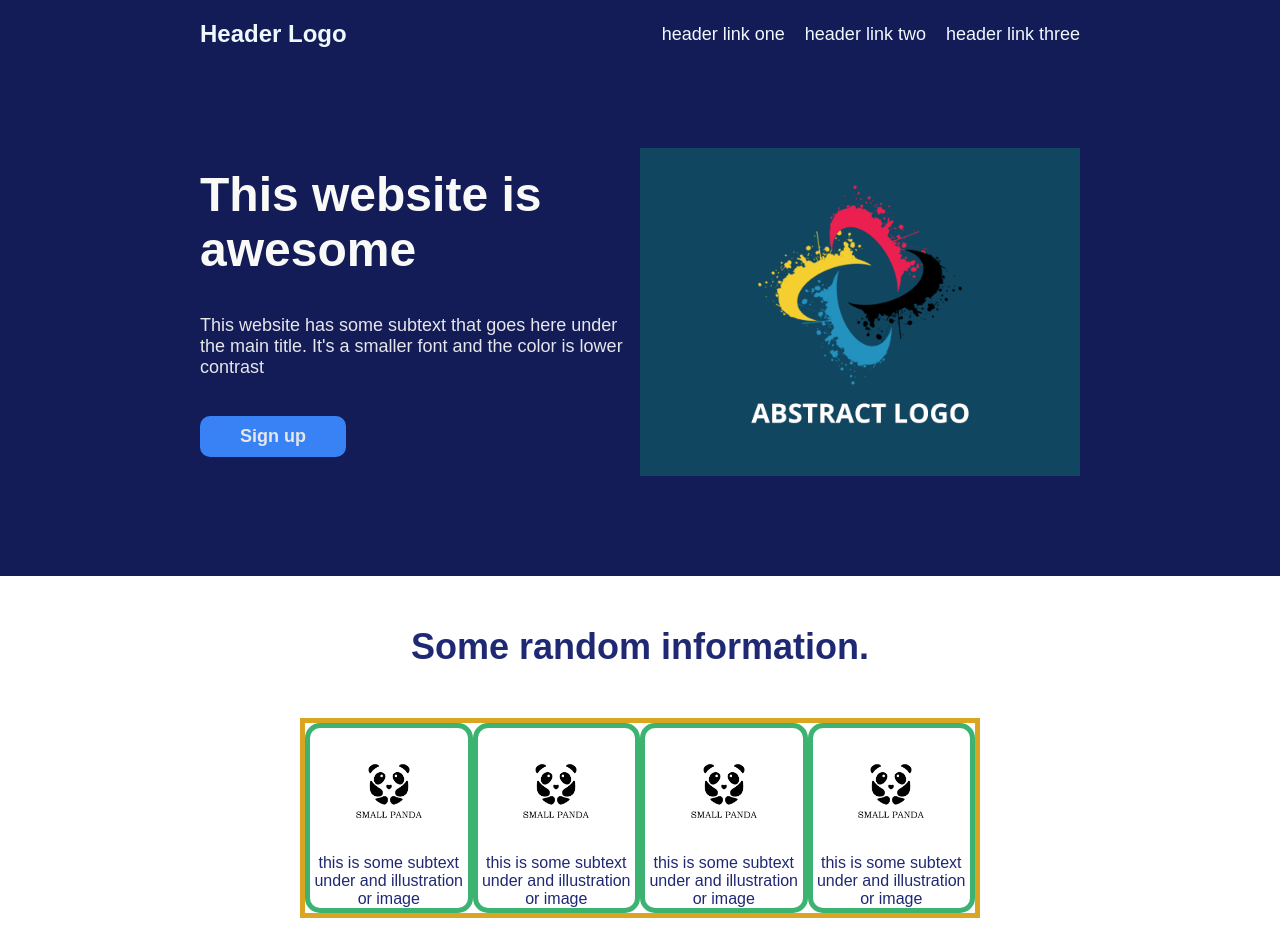
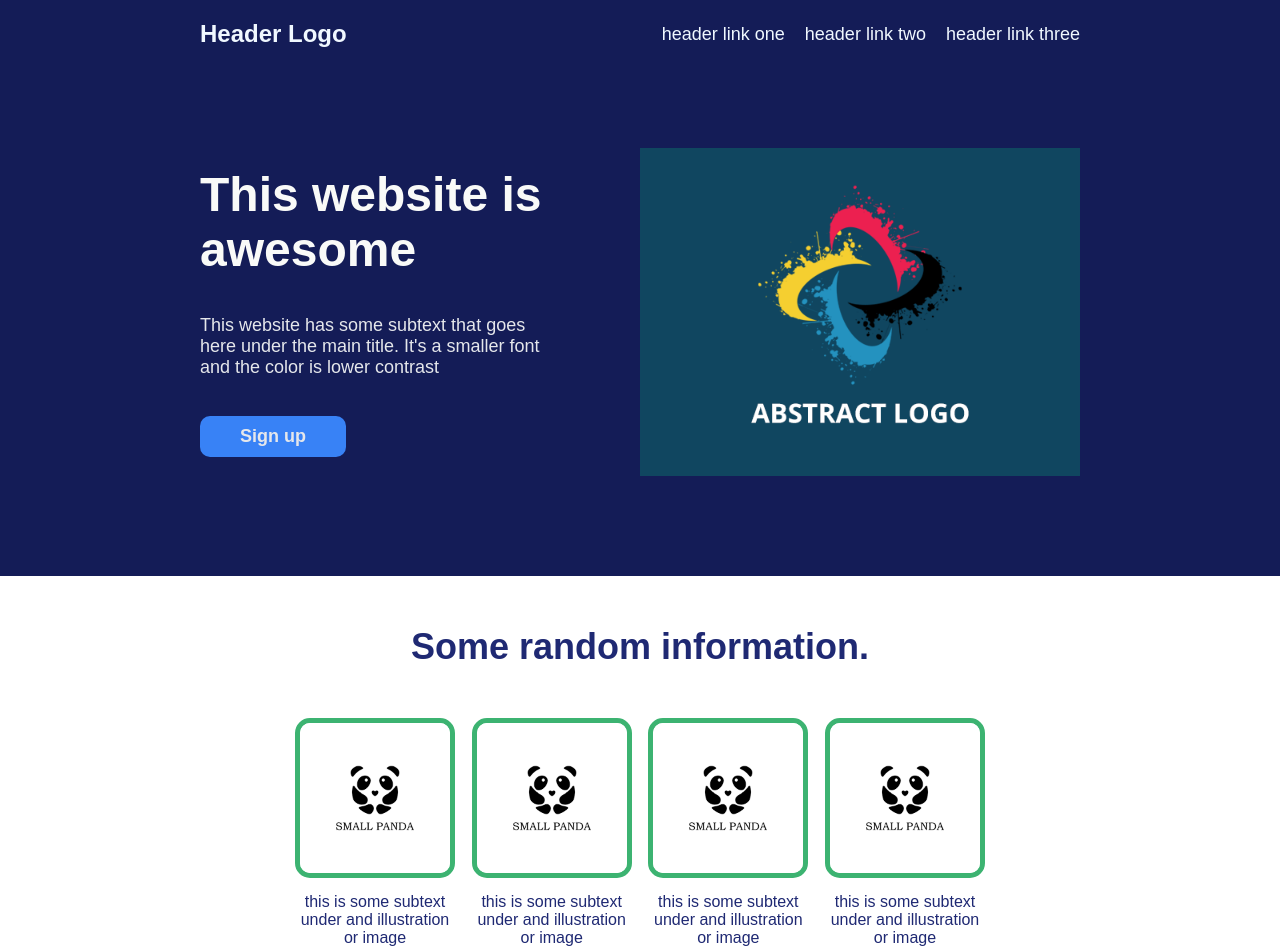
Before and after one commit to ncalexander89/landing-page, a plain HTML site: page index.html in a window 1280 px wide. Shown: the top 952 px of the page. Drawn offline with Linux system fonts and the light colour scheme.

Commit message:
fixed information

```diff
--- a/styles.css
+++ b/styles.css
@@ -37,6 +37,7 @@ a {
 
   #main-image {
       width: 50%;
+      margin-left: 80px;
       /* height: 300px; */
   }
 
@@ -75,6 +76,7 @@ a {
       display: flex;
       flex-direction: column;
       margin: 0 -200px;
+      padding-bottom: 100px;
       /* border: 5px solid magenta; */
       background-color: white;
 
@@ -90,17 +92,19 @@ a {
 
   .sub-images {
       display: flex;
-      border: 5px solid goldenrod;
-      justify-content: center;
-      margin: 0 300px 50px 300px;
+      /* border: 5px solid goldenrod; */
+      justify-content: space-between;
+      margin: 0px 300px 50px 300px;
   }
 
   .image1, .image2, .image3, .image4 {
       display: flex;
       flex-direction: column;
       align-items: center;
-      border: 5px solid mediumseagreen;
-      border-radius: 15px;
+      /* border: 5px solid moccasin; */
+      height: 150px;
+      width: 150px;
+      /* padding: 20px; */
 
   }
 
@@ -110,5 +114,8 @@ a {
   }
 
   .small-image {
-      width: 80%;
+      width: 100%;
+      border: 5px solid mediumseagreen;
+      border-radius: 15px;
+      margin-bottom: 15px;
   }
```
